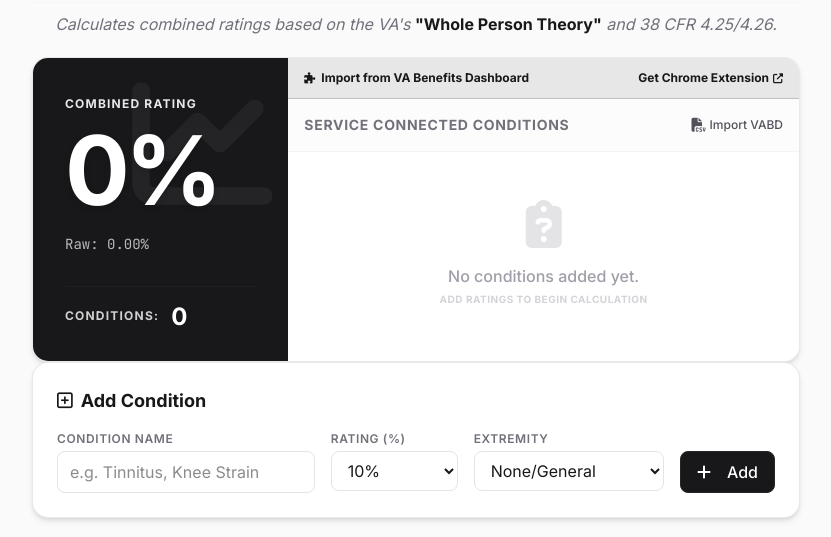
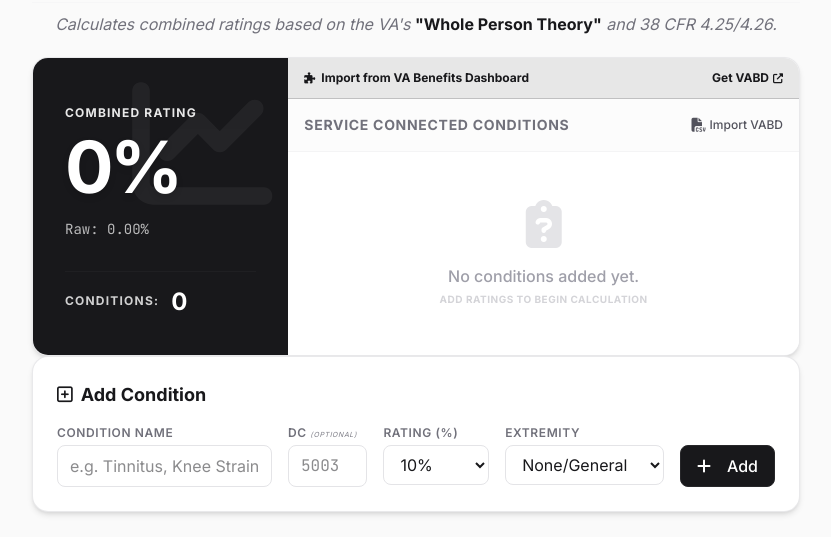
Before and after one commit to bhartman21/va-disability-calculator, an Angular app: page / in a window 1280 px wide. Shown: the part 126-663 px from the top of the page, without its empty margins (224-1055 px from the left). Built offline with nearby package versions, Linux system fonts and the light colour scheme.

Commit message:
feat: integrate diagnostic codes and refine UI labels

```diff
--- a/src/app/components/condition-form/condition-form.component.html
+++ b/src/app/components/condition-form/condition-form.component.html
@@ -7,52 +7,41 @@
   <div class="flex flex-col md:flex-row gap-4">
     <div class="flex-grow">
       <label class="label" for="condition-name">Condition Name</label>
-      <input
-        id="condition-name"
-        type="text"
-        class="input-field"
-        placeholder="e.g. Tinnitus, Knee Strain"
-        [ngModel]="newName()"
-        (ngModelChange)="newName.set($event)"
-        (keyup.enter)="addDisability()"
-      >
+      <input id="condition-name" type="text" class="input-field" placeholder="e.g. Tinnitus, Knee Strain"
+        [ngModel]="newName()" (ngModelChange)="newName.set($event)" (keyup.enter)="addDisability()">
+    </div>
+
+    <div class="w-full md:w-24">
+      <label class="label flex items-center gap-1" for="condition-dc">
+        DC
+        <span class="text-[7px] opacity-90 font-normal italic">(Optional)</span>
+      </label>
+      <input id="condition-dc" type="text" class="input-field font-mono" placeholder="5003" [ngModel]="newDc()"
+        (ngModelChange)="newDc.set($event)" (keyup.enter)="addDisability()">
     </div>
 
     <div class="w-full md:w-32">
       <label class="label" for="rating-select">Rating (%)</label>
-      <select
-        id="rating-select"
-        class="input-field"
-        [ngModel]="newRating()"
-        (ngModelChange)="newRating.set(+$event)"
-      >
+      <select id="rating-select" class="input-field" [ngModel]="newRating()" (ngModelChange)="newRating.set(+$event)">
         @for (r of availableRatings; track r) {
-          <option [value]="r">{{ r }}%</option>
+        <option [value]="r">{{ r }}%</option>
         }
       </select>
     </div>
 
     <div class="w-full md:w-48">
       <label class="label" for="extremity-select">Extremity</label>
-      <select
-        id="extremity-select"
-        class="input-field"
-        [ngModel]="newExtremity()"
-        (ngModelChange)="newExtremity.set($event)"
-      >
+      <select id="extremity-select" class="input-field" [ngModel]="newExtremity()"
+        (ngModelChange)="newExtremity.set($event)">
         @for (opt of extremityOptions; track opt.value) {
-          <option [value]="opt.value">{{ opt.label }}</option>
+        <option [value]="opt.value">{{ opt.label }}</option>
         }
       </select>
     </div>
 
     <div class="flex items-end">
-      <button
-        class="btn-primary w-full md:w-auto justify-center"
-        [disabled]="!newName().trim()"
-        (click)="addDisability()"
-        style="height: 42px;"
-      >
+      <button class="btn-primary w-full md:w-auto justify-center" [disabled]="!newName().trim()"
+        (click)="addDisability()" style="height: 42px;">
         <i class="fa-solid fa-plus mr-2"></i>
         Add
       </button>
--- a/src/app/components/condition-form/condition-form.component.ts
+++ b/src/app/components/condition-form/condition-form.component.ts
@@ -20,14 +20,16 @@ export class ConditionFormComponent {
   newName = signal('');
   newRating = signal(10);
   newExtremity = signal<Extremity>('none');
+  newDc = signal('');
 
   addDisability() {
     if (!this.newName().trim()) return;
-    this.store.addDisability(this.newName(), this.newRating(), this.newExtremity());
+    this.store.addDisability(this.newName(), this.newRating(), this.newExtremity(), this.newDc());
 
     // Reset defaults but keep standard baseline
     this.newName.set('');
     this.newRating.set(10);
     this.newExtremity.set('none');
+    this.newDc.set('');
   }
 }
--- a/src/app/components/conditions-list/conditions-list.component.html
+++ b/src/app/components/conditions-list/conditions-list.component.html
@@ -1,21 +1,26 @@
 <div class="card overflow-hidden border-2 border-theme-border grid grid-cols-1 md:grid-cols-3">
 
   <!-- Left Side: Summary (1/3) -->
-  <div class="p-8 bg-theme-primary text-theme-foreground relative md:col-span-1 flex flex-col justify-center transition-colors duration-500">
+  <div
+    class="p-8 bg-theme-primary text-theme-foreground relative md:col-span-1 flex flex-col justify-center transition-colors duration-500">
     <div class="absolute top-0 right-0 p-4 opacity-5 pointer-events-none">
       <i class="fa-solid fa-chart-line" style="font-size: 140px;"></i>
     </div>
 
     <div class="relative z-10 text-center md:text-left">
       <span class="text-xs font-bold uppercase tracking-widest text-theme-foreground/90">Combined Rating</span>
-      <div class="text-7xl lg:text-8xl font-black tracking-tighter text-theme-foreground drop-shadow-md leading-none mt-2 transition-colors duration-500">
+      <div
+        class="text-6xl lg:text-7xl font-black tracking-tighter text-theme-foreground drop-shadow-md leading-none mt-2 transition-colors duration-500">
         {{ store.result().combinedRating }}%
       </div>
 
-      <div class="mt-4 flex gap-3 text-sm font-mono text-theme-foreground/70 items-center justify-center md:justify-start">
+      <div
+        class="mt-4 flex gap-3 text-sm font-mono text-theme-foreground/70 items-center justify-center md:justify-start">
         <span>Raw: {{ store.result().rawPercentage | number:'1.2-2' }}%</span>
         @if (store.result().hasBilateralFactor) {
-          <span class="bg-theme-accent-bg text-theme-primary border border-theme-border/30 text-[10px] font-bold px-2 py-0.5 rounded-full uppercase">Bilateral Applied</span>
+        <span
+          class="bg-theme-accent-bg text-theme-primary border border-theme-border/30 text-[10px] font-bold px-2 py-0.5 rounded-full uppercase">Bilateral
+          Applied</span>
         }
       </div>
 
@@ -32,20 +37,24 @@
   <div class="bg-white md:col-span-2 flex flex-col max-h-[450px]">
 
     <!-- Extension Banner -->
-    <div class="bg-theme-primary/10 text-theme-primary px-3 sm:px-4 py-2 sm:py-3 text-[10px] sm:text-xs font-bold flex items-center justify-between border-b border-theme-border/20 transition-colors">
+    <div
+      class="bg-theme-primary/10 text-theme-primary px-3 sm:px-4 py-2 sm:py-3 text-[10px] sm:text-xs font-bold flex items-center justify-between border-b border-theme-border/20 transition-colors">
       <span class="flex items-center gap-1.5 whitespace-nowrap overflow-hidden">
         <i class="fa-solid fa-puzzle-piece text-[11px]"></i>
         Import from VA Benefits Dashboard
       </span>
-      <a href="https://chromewebstore.google.com/detail/va-benefits-dashboard/dnknjnfihknjmjleokmcaiigkaibkamf" target="_blank" class="font-bold text-theme-primary hover:text-theme-accent hover:underline transition-colors flex items-center gap-1 shrink-0 ml-2 whitespace-nowrap">
-        Get Chrome Extension <i class="fa-solid fa-up-right-from-square text-[10px]"></i>
+      <a href="https://chromewebstore.google.com/detail/va-benefits-dashboard/dnknjnfihknjmjleokmcaiigkaibkamf"
+        target="_blank"
+        class="font-bold text-theme-primary hover:text-theme-accent hover:underline transition-colors flex items-center gap-1 shrink-0 ml-2 whitespace-nowrap">
+        Get VABD <i class="fa-solid fa-up-right-from-square text-[10px]"></i>
       </a>
     </div>
 
     <div class="p-4 border-b border-zinc-100 flex justify-between items-center bg-zinc-50/50 flex-shrink-0">
       <h2 class="text-sm font-bold uppercase tracking-wider text-zinc-500">Service Connected Conditions</h2>
       <div class="flex items-center gap-4">
-        <label class="cursor-pointer text-xs font-medium text-zinc-600 hover:text-theme-primary flex items-center gap-1 transition-colors relative group">
+        <label
+          class="cursor-pointer text-xs font-medium text-zinc-600 hover:text-theme-primary flex items-center gap-1 transition-colors relative group">
           <i class="fa-solid fa-file-csv text-sm group-hover:text-theme-accent transition-colors"></i>
           <span class="hidden sm:inline">Import VABD</span>
           <span class="sm:hidden">Import</span>
@@ -54,7 +63,8 @@
 
         @if (store.disabilities().length > 0) {
         <div class="w-px h-4 bg-zinc-300"></div>
-          <button (click)="store.clearAll()" class="text-xs font-medium text-red-600 hover:text-red-700 flex items-center gap-1 transition-colors">
+        <button (click)="store.clearAll()"
+          class="text-xs font-medium text-red-600 hover:text-red-700 flex items-center gap-1 transition-colors">
           <i class="fa-solid fa-broom text-sm"></i>
           Clear All
         </button>
@@ -64,10 +74,13 @@
 
     <div class="divide-y divide-zinc-100 overflow-y-auto flex-grow custom-scrollbar">
       @for (d of store.disabilities(); track d.id) {
-        <div class="p-2 sm:p-3 flex items-center justify-between hover:bg-zinc-50 transition-colors group" [class.bg-yellow-50]="d.isModified">
+      <div class="p-2 sm:p-3 flex items-center justify-between hover:bg-zinc-50 transition-colors group"
+        [class.bg-yellow-50]="d.isModified">
         @if (editingId() === d.id) {
-            <div class="flex flex-1 flex-wrap items-center gap-2">
-              <input class="input-field flex-grow min-w-[120px] text-sm py-1.5 px-2" [(ngModel)]="editName">
+        <div class="flex flex-col md:flex-row gap-2 flex-1 flex-wrap items-center">
+          <input [(ngModel)]="editName" class="flex-grow p-1.5 text-sm border rounded min-w-[120px]"
+            placeholder="Condition Name">
+          <input [(ngModel)]="editDc" class="w-20 p-1.5 text-sm font-mono border rounded" placeholder="DC">
           <select class="input-field w-20 text-sm py-1.5 px-2" [(ngModel)]="editRating">
             @for (r of availableRatings; track r) { <option [value]="r">{{ r }}%</option> }
           </select>
@@ -75,8 +88,10 @@
             @for (opt of extremityOptions; track opt.value) { <option [value]="opt.value">{{ opt.label }}</option> }
           </select>
           <div class="flex gap-1 ml-auto">
-                <button (click)="saveEdit(d)" class="btn-primary p-1.5 px-2.5"><i class="fa-solid fa-check text-xs"></i></button>
-                <button (click)="cancelEdit()" class="btn-secondary p-1.5 px-2.5"><i class="fa-solid fa-xmark text-xs"></i></button>
+            <button (click)="saveEdit(d)" class="btn-primary p-1.5 px-2.5"><i
+                class="fa-solid fa-check text-xs"></i></button>
+            <button (click)="cancelEdit()" class="btn-secondary p-1.5 px-2.5"><i
+                class="fa-solid fa-xmark text-xs"></i></button>
           </div>
         </div>
         } @else {
@@ -85,25 +100,41 @@
 
           <!-- Action Icons -->
           <div class="flex flex-col items-center justify-center gap-[2px] text-zinc-300 flex-shrink-0">
-                <button (click)="startEdit(d)" class="p-1 hover:text-zinc-600 transition-colors" title="Edit Condition"><i class="fa-solid fa-pen-to-square text-[10px]"></i></button>
-                <button (click)="store.removeDisability(d.id)" class="p-1 hover:text-red-500 transition-colors" title="Remove Condition"><i class="fa-regular fa-trash-can text-[10px]"></i></button>
+            <button (click)="startEdit(d)" class="p-1 hover:text-zinc-600 transition-colors" title="Edit Condition"><i
+                class="fa-solid fa-pen-to-square text-[10px]"></i></button>
+            <button (click)="store.removeDisability(d.id)" class="p-1 hover:text-red-500 transition-colors"
+              title="Remove Condition"><i class="fa-regular fa-trash-can text-[10px]"></i></button>
           </div>
 
           <!-- Condition Name & Details -->
           <div class="flex-grow min-w-0">
-                <h3 class="font-bold text-zinc-800 text-sm truncate" [title]="d.name">{{ d.name }}</h3>
-                <div class="flex items-center gap-2 mt-px">
-                  <span class="text-[10px] text-zinc-400 font-mono uppercase truncate">{{ d.extremity === 'none' ? 'General' : d.extremity.replace('-', ' ') }}</span>
+            <div class="flex items-center gap-2">
+              <span class="font-bold text-zinc-900 truncate" [title]="d.name">{{ d.name }}</span>
+              @if (d.diagnosticCode) {
+              <span
+                class="text-[10px] font-mono bg-zinc-100 text-zinc-500 px-1.5 py-0.5 rounded border border-zinc-200 shrink-0">
+                DC: {{ d.diagnosticCode }}
+                @if (d.secondaryDiagnosticCode) {
+                <span class="opacity-60">[{{ d.secondaryDiagnosticCode }}]</span>
+                }
+              </span>
+              }
+            </div>
+            <div class="flex items-center gap-3 mt-1 text-xs text-zinc-500">
+              <span class="text-[10px] text-zinc-400 font-mono uppercase truncate">{{ d.extremity === 'none' ? 'General'
+                : d.extremity.replace('-', ' ') }}</span>
             </div>
           </div>
 
         </div>
 
         <!-- Right side: Rating % -->
-            <div class="w-[42px] h-[42px] sm:w-[46px] sm:h-[46px] flex-shrink-0 rounded-[10px] bg-zinc-100 flex items-center justify-center font-bold text-zinc-600 relative ml-2 shadow-sm border border-black/5">
+        <div
+          class="w-[42px] h-[42px] sm:w-[46px] sm:h-[46px] flex-shrink-0 rounded-[10px] bg-zinc-100 flex items-center justify-center font-bold text-zinc-600 relative ml-2 shadow-sm border border-black/5">
           {{ d.rating }}%
           @if (d.isModified) {
-                <span class="absolute -top-[3px] -right-[3px] w-2.5 h-2.5 bg-yellow-400 rounded-full border-2 border-white"></span>
+          <span
+            class="absolute -top-[3px] -right-[3px] w-2.5 h-2.5 bg-yellow-400 rounded-full border-2 border-white"></span>
           }
         </div>
         }
@@ -112,27 +143,30 @@
       <div class="p-12 text-center flex flex-col items-center justify-center">
         <i class="fa-solid fa-clipboard-question text-zinc-200 text-5xl"></i>
         <p class="mt-4 text-zinc-400 font-medium">No conditions added yet.</p>
-          <p class="text-[10px] text-zinc-300 mt-1 uppercase tracking-wider font-bold">Add ratings to begin calculation</p>
+        <p class="text-[10px] text-zinc-300 mt-1 uppercase tracking-wider font-bold">Add ratings to begin calculation
+        </p>
       </div>
       }
     </div>
   </div>
 </div>
 
-<app-csv-import-modal
-  [parsedData]="parsedCsvData()"
-  (close)="closeCsvModal()"
-></app-csv-import-modal>
+<app-csv-import-modal [parsedData]="parsedCsvData()" (close)="closeCsvModal()"></app-csv-import-modal>
 
 @if (csvError()) {
-  <div class="fixed inset-0 bg-black/60 backdrop-blur-sm z-50 flex items-center justify-center p-4 animate-in fade-in duration-200">
-    <div class="bg-white text-zinc-900 p-8 rounded-2xl max-w-md w-full text-center shadow-xl border border-zinc-200 animate-modal">
+<div
+  class="fixed inset-0 bg-black/60 backdrop-blur-sm z-50 flex items-center justify-center p-4 animate-in fade-in duration-200">
+  <div
+    class="bg-white text-zinc-900 p-8 rounded-2xl max-w-md w-full text-center shadow-xl border border-zinc-200 animate-modal">
     <div class="w-20 h-20 mx-auto bg-amber-100 dark:bg-amber-500/10 rounded-full flex items-center justify-center mb-6">
       <i class="fa-solid fa-file-circle-xmark text-4xl text-amber-500"></i>
     </div>
     <h3 class="text-xl font-bold mb-3">Invalid File Format</h3>
     <p class="text-zinc-600 text-sm mb-8 leading-relaxed">
-        This CSV doesn't match the expected format. Please export your disabilities directly from the <a href="https://chromewebstore.google.com/detail/va-benefits-dashboard/dnknjnfihknjmjleokmcaiigkaibkamf" target="_blank" class="text-theme-primary font-bold hover:underline">VA Benefits Dashboard Chrome Extension</a> to use this feature.
+      This CSV doesn't match the expected format. Please export your disabilities directly from the <a
+        href="https://chromewebstore.google.com/detail/va-benefits-dashboard/dnknjnfihknjmjleokmcaiigkaibkamf"
+        target="_blank" class="text-theme-primary font-bold hover:underline">VA Benefits Dashboard Chrome Extension</a>
+      to use this feature.
     </p>
     <button (click)="csvError.set(null)" class="btn-primary w-full justify-center h-12">
       <i class="fa-solid fa-check mr-2"></i> Understood
--- a/src/app/components/conditions-list/conditions-list.component.ts
+++ b/src/app/components/conditions-list/conditions-list.component.ts
@@ -23,6 +23,7 @@ export class ConditionsListComponent {
   editName = '';
   editRating = 10;
   editExtremity: Disability['extremity'] = 'none';
+  editDc = '';
 
   parsedCsvData = signal<ParsedCsvResult | null>(null);
   csvError = signal<string | null>(null);
@@ -32,6 +33,7 @@ export class ConditionsListComponent {
     this.editName = d.name;
     this.editRating = d.rating;
     this.editExtremity = d.extremity;
+    this.editDc = d.diagnosticCode || '';
   }
 
   saveEdit(d: Disability) {
@@ -40,7 +42,8 @@ export class ConditionsListComponent {
       ...d,
       name: this.editName.trim(),
       rating: Number(this.editRating),
-      extremity: this.editExtremity
+      extremity: this.editExtremity,
+      diagnosticCode: this.editDc.trim() || undefined
     });
     this.editingId.set(null);
   }
--- a/src/app/models.ts
+++ b/src/app/models.ts
@@ -6,6 +6,8 @@ export interface Disability {
   rating: number; // 10, 20, ..., 100
   extremity: Extremity;
   isModified?: boolean;
+  diagnosticCode?: string;
+  secondaryDiagnosticCode?: string;
 }
 
 export interface CalculationStep {
--- a/src/app/va-calculator.service.ts
+++ b/src/app/va-calculator.service.ts
@@ -37,12 +37,13 @@ export class VaCalculatorService {
   });
 
   // Actions
-  addDisability(name: string, rating: number, extremity: Extremity) {
+  addDisability(name: string, rating: number, extremity: Extremity, diagnosticCode?: string) {
     const newDisability: Disability = {
       id: crypto.randomUUID(),
       name: name.trim(),
       rating,
-      extremity
+      extremity,
+      diagnosticCode: diagnosticCode?.trim() || undefined
     };
     this.disabilities.update(list => [...list, newDisability]);
   }
@@ -50,7 +51,12 @@ export class VaCalculatorService {
   updateDisability(updated: Disability) {
     this.disabilities.update(list => list.map(item => {
       if (item.id === updated.id) {
-        const changed = item.name !== updated.name || item.rating !== updated.rating || item.extremity !== updated.extremity;
+        const changed =
+          item.name !== updated.name ||
+          item.rating !== updated.rating ||
+          item.extremity !== updated.extremity ||
+          item.diagnosticCode !== updated.diagnosticCode ||
+          item.secondaryDiagnosticCode !== updated.secondaryDiagnosticCode;
         return { ...updated, isModified: changed || item.isModified };
       }
       return item;
```
Also changed, not shown: src/app/components/csv-import-modal/csv-import-modal.component.html (+13 -2 lines), src/app/utils/csv-parser.ts (+13 -1 lines), 1 other file (tests, documents, lock files or other folders). Lines whose indentation alone changed are shown as unchanged.
